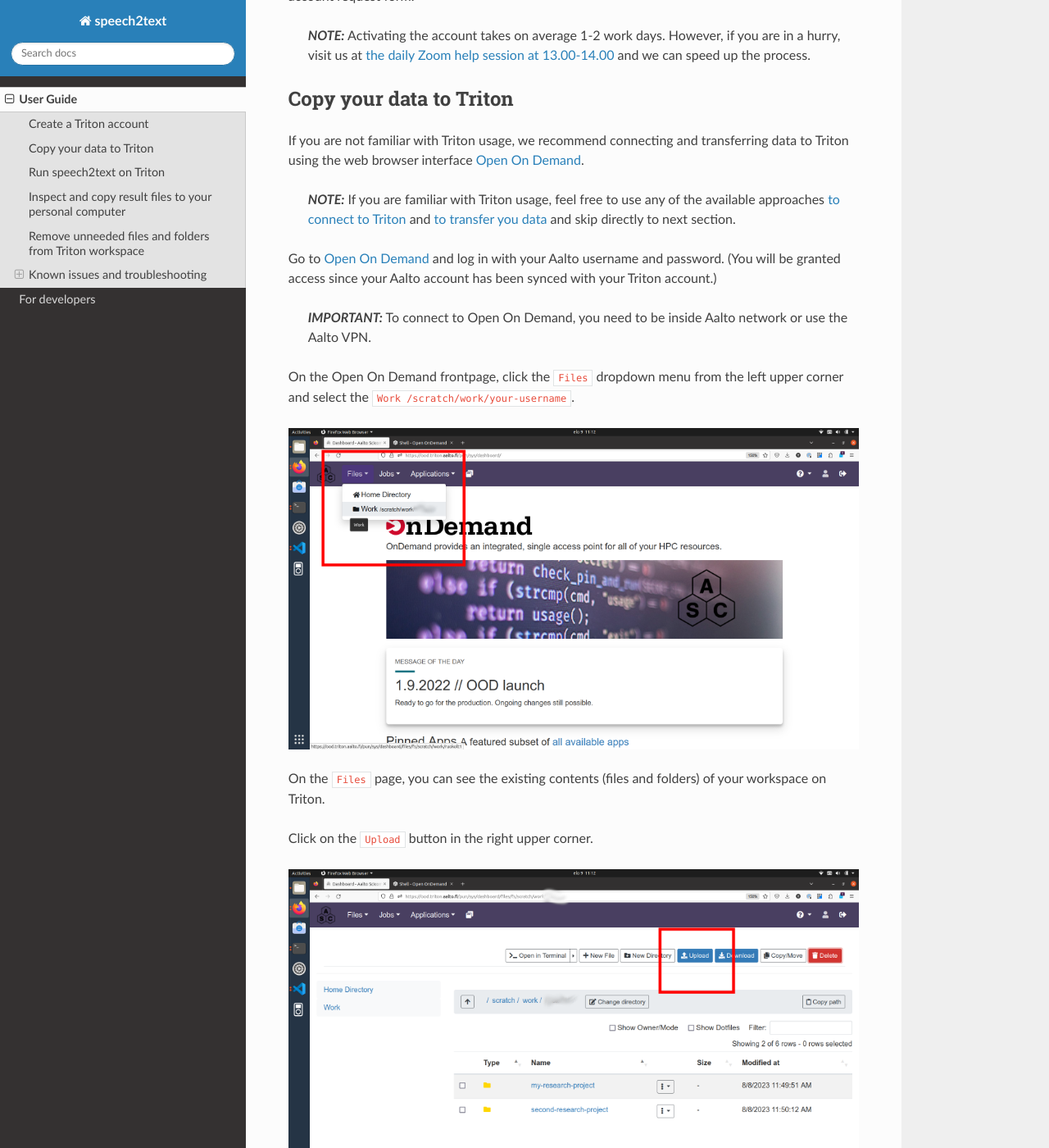
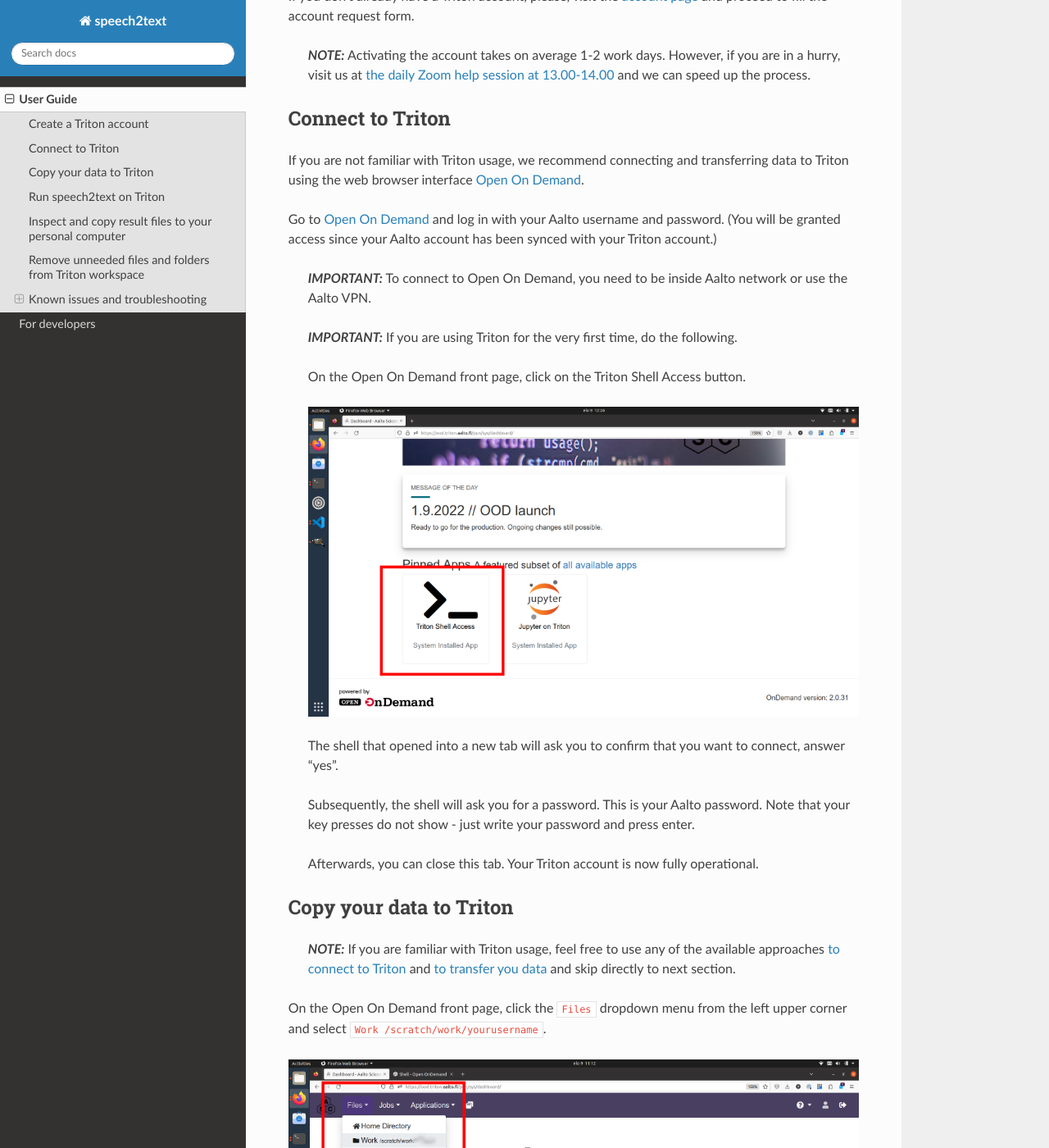
Before and after one commit to AaltoRSE/speech2text, a Sphinx documentation site: the page built from docs/source/user_guide.md, in a window 1280 px wide and 1400 px high, scrolled down 1000 px. Shown: the whole window at 82% size. Built offline with Sphinx 7.4.7 and the Read the Docs theme 2.0.0, drawn with Linux system fonts in a browser that asks for light colours; some of the changed text lies outside the part shown.

Commit message:
update docs

````diff
--- a/docs/source/user_guide.md
+++ b/docs/source/user_guide.md
@@ -8,13 +8,15 @@
 
 1. Create a Triton cluster account (only done once)
 
-2. Copy your audio and/or video files to Triton workspace
+2. Connect to Triton using the web browser interface
 
-3. Run speech2text app
+3. Copy your audio and/or video files to your Triton workspace
 
-4. Process your result files on Triton or copy them to your personal computer
+4. Run speech2text app
 
-5. Delete the audio and/or result files from Triton when not needed anymore
+5. Process your result files on Triton or copy them to your personal computer
+
+6. Delete the audio and/or result files from Triton when not needed anymore
 
 The workflow described here is suitable for processing sensitive and personal data.
 All data uploaded to and processed on Triton are stored on servers managed by Aalto and can only be accessed from within Aalto network. The files and folders on Triton are protected by standard Unix permissions so that only their owner (you) has access to them.
@@ -33,17 +35,33 @@
 
 > **_NOTE:_** Activating the account takes on average 1-2 work days. However, if you are in a hurry, visit us at [the daily Zoom help session at 13.00-14.00](https://scicomp.aalto.fi/help/garage/#id1) and we can speed up the process.
 
-## Copy your data to Triton
+
+## Connect to Triton
 
 If you are not familiar with Triton usage, we recommend connecting and transferring data to Triton using the web browser interface [Open On Demand](http://ood.triton.aalto.fi).
-
-> **_NOTE:_**  If you are familiar with Triton usage, feel free to use any of the available approaches [to connect to Triton](https://scicomp.aalto.fi/triton/ref/#connecting) and [to transfer you data](https://scicomp.aalto.fi/triton/tut/remotedata/) and skip directly to next section.
 
 Go to [Open On Demand](http://ood.triton.aalto.fi) and log in with your Aalto username and password. (You will be granted access since your Aalto account has been synced with your Triton account.)
 
 > **_IMPORTANT:_** To connect to Open On Demand, you need to be inside Aalto network or use the Aalto VPN.
 
-On the Open On Demand frontpage, click the `Files` dropdown menu from the left upper corner and select the `Work /scratch/work/your-username`.
+> **_IMPORTANT:_** If you are using Triton for the very first time, do the following.
+>
+> On the Open On Demand front page, click on the Triton Shell Access button.
+>
+> ![](images/triton_shell_access1.png)
+>
+> The shell that opened into a new tab will ask you to confirm that you want to connect, answer "yes".
+>
+> Subsequently, the shell will ask you for a password. This is your Aalto password. Note that your key presses do not show - just write your password and press enter.
+>
+> Afterwards, you can close this tab. Your Triton account is now fully operational.
+
+
+## Copy your data to Triton
+
+> **_NOTE:_**  If you are familiar with Triton usage, feel free to use any of the available approaches [to connect to Triton](https://scicomp.aalto.fi/triton/ref/#connecting) and [to transfer you data](https://scicomp.aalto.fi/triton/tut/remotedata/) and skip directly to next section.
+
+On the Open On Demand front page, click the `Files` dropdown menu from the left upper corner and select `Work /scratch/work/yourusername`.
 
 ![](images/files_workspace.png)
 
@@ -79,22 +97,18 @@
 
 ![](images/upload3.png)
 
-> **_IMPORTANT:_** Some people have been experiencing difficulties with the Open On Demand file upload. If you receive a "File Upload" error several times in a row, you can try the [SMB remote mounting method](https://scicomp.aalto.fi/triton/tut/remotedata/#remote-mounting-using-smb) or visit us at [the daily Zoom help session at 13.00-14.00](https://scicomp.aalto.fi/help/garage/#id1) and we can figure it out.
+> **_IMPORTANT:_** Some people have been experiencing difficulties with the Open On Demand file upload. If you receive a "File Upload Failed" error several times in a row, you can visit us at [the daily Zoom help session at 13.00-14.00](https://scicomp.aalto.fi/help/garage/#id1) and we can figure it out.
 
 
 ## Run speech2text on Triton
 
-Go back to the Open On Demand frontpage by clicking the ASC logo in the utmost upper left corner.
+Go back to the Open On Demand front page by clicking the ASC logo in the utmost upper left corner.
 
 On the front page, click on the Triton Shell Access button.
 
 ![](images/triton_shell_access1.png)
 
 This will open a command line shell on Triton into a new tab.
-
-> **_NOTE:_** You may get prompted for a password. This is your Aalto password. Note that your key presses do not show - just write your password and press enter.
-
-> **_NOTE:_** If you are using Triton for the first time, you will encounter a question `Are you sure you want to continue connecting (yes/no)?`. You can answer `yes`. You will also likely get a notification that a pair of SSH keys have been created for you.
 
 The command line shell looks roughly like the one below.
 
@@ -130,7 +144,7 @@
 export SPEECH2TEXT_LANGUAGE=finnish
 ```
 
->**_IMPORTANT:_** Copy the commands verbatim, that is, make sure the UPPER CASE characters are upper case, lower case characters are lower case, and there are no typos.
+>**_IMPORTANT:_** Copy the commands verbatim, that is, make sure the UPPER CASE characters are upper case, lower case characters are lower case, and that there are no typos.
 
 These commands sets environment variables for
 
@@ -218,7 +232,7 @@
 
 After receiving an email saying an audio file has finished processing, log back into [Open On Demand](http://ood.triton.aalto.fi).
 
-At the Open On Demand frontpage, select again the `Files` and `Work` page (upper left corner). Enter your audio folder. You should now see the newly created `results` folder.
+At the Open On Demand front page, select again the `Files` and `Work` page (upper left corner). Enter your audio folder. You should now see the newly created `results` folder.
 
 Enter the `results` folder and notice there are two result files corresponding to each audio file:
 
````
